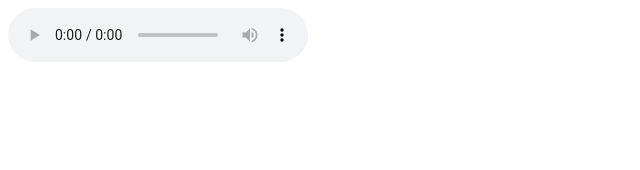
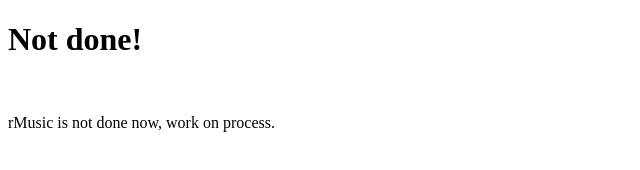
Before and after one commit to Rolando-Zarate/rMusic, a plain HTML site: page index.html in a window 1280 px wide. Shown: the whole page, without its empty margins (0-640 px from the left). Drawn offline with Linux system fonts and the light colour scheme.

Commit message:
Update index.html

```diff
--- a/index.html
+++ b/index.html
@@ -3,8 +3,8 @@
   <head>
   </head>
   <body>
-    <audio controls>
-      <source src="anyshit.mp3" type="audio/mp3">
-    </audio>
+    <h1>Not done!</h1>
+    <br>
+    <p>rMusic is not done now, work on process.</p>
   </body>
 </html>
```
